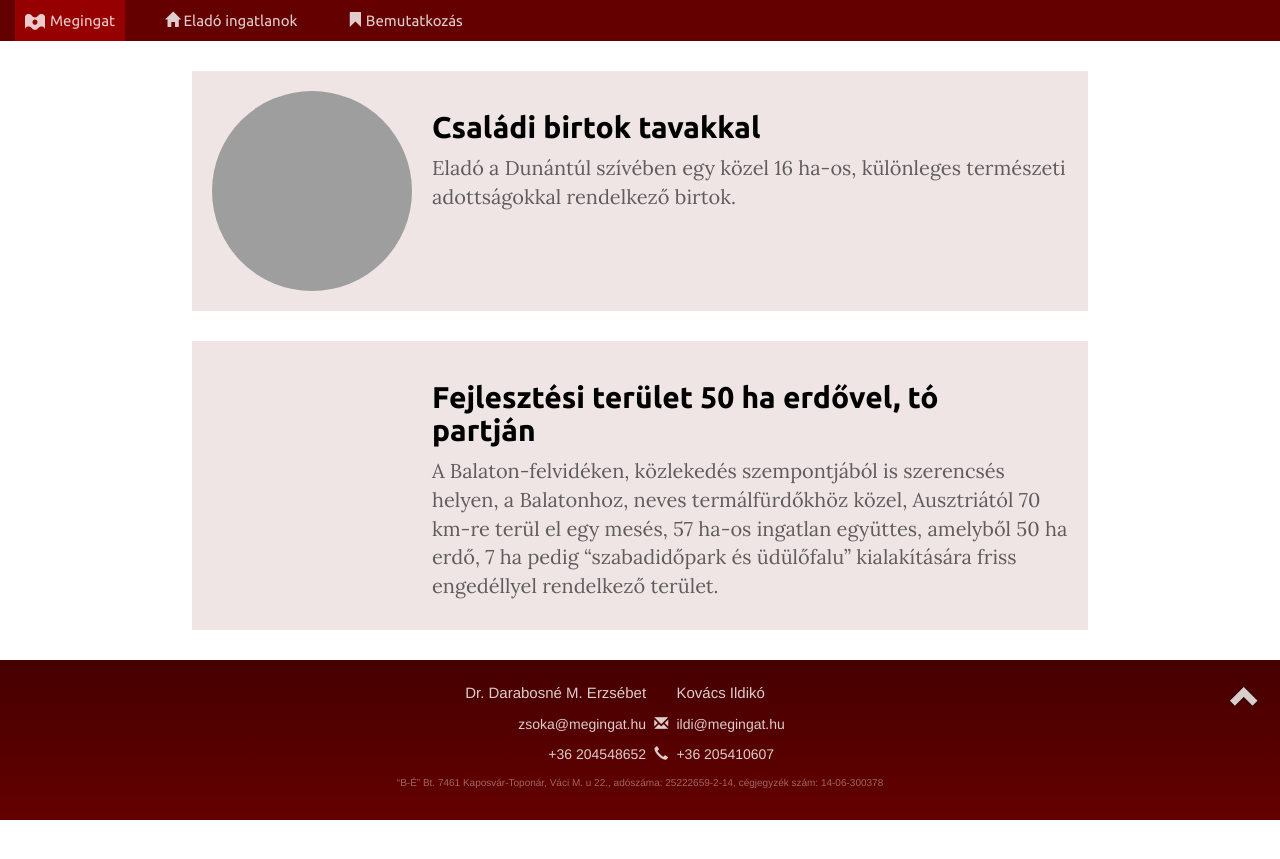
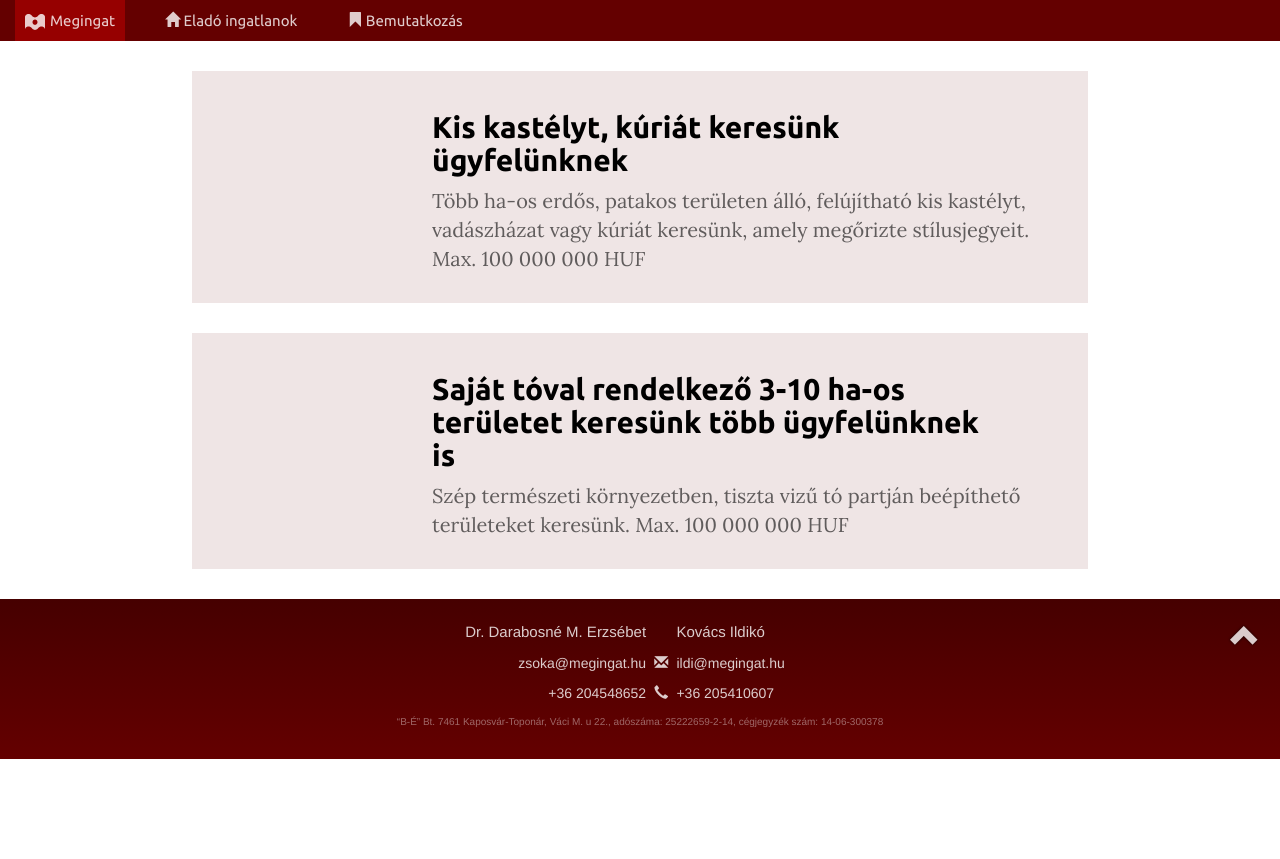
Before and after one commit to darabos/megingat, a Jekyll site: the page built from keresett/index.md, in a window 1280 px wide. Shown: the top 859 px of the page. Built offline with Jekyll 4.4.1, drawn with Linux system fonts in a browser that asks for light colours; nearby versions of some CDN libraries; grey boxes are pictures that could not be loaded.

Commit message:
Beírtam néhány keresett ingatlant
Beírtam néhány keresett ingatlant...

```diff
--- a/keresett/index.md
+++ b/keresett/index.md
@@ -5,17 +5,16 @@ title: Megingat Ingatlanközvetítés
 
 <div class="egyik clearfix" markdown="block">
 
-![](http://i.imgur.com/iwsZG17.jpg)
 
-# Családi birtok tavakkal
+# Kis kastélyt, kúriát keresünk ügyfelünknek
 
-Eladó a Dunántúl szívében egy közel 16 ha-os, különleges természeti adottságokkal rendelkező birtok.
-
+Több ha-os erdős, patakos területen álló, felújítható kis kastélyt, vadászházat vagy kúriát keresünk, amely megőrizte stílusjegyeit.
+Max. 100 000 000 HUF
 </div>
 <div class="egyik clearfix" markdown="block">
 
-# Fejlesztési terület 50 ha erdővel, tó partján
+# Saját tóval rendelkező 3-10 ha-os területet keresünk több ügyfelünknek is
 
-A Balaton-felvidéken, közlekedés szempontjából is szerencsés helyen, a Balatonhoz, neves termálfürdőkhöz közel, Ausztriától 70 km-re terül el egy mesés, 57 ha-os ingatlan együttes, amelyből 50 ha erdő, 7 ha pedig “szabadidőpark és üdülőfalu” kialakítására friss engedéllyel rendelkező terület.
-
+Szép természeti környezetben, tiszta vizű tó partján beépíthető területeket keresünk.
+Max. 100 000 000 HUF
 </div>
```
